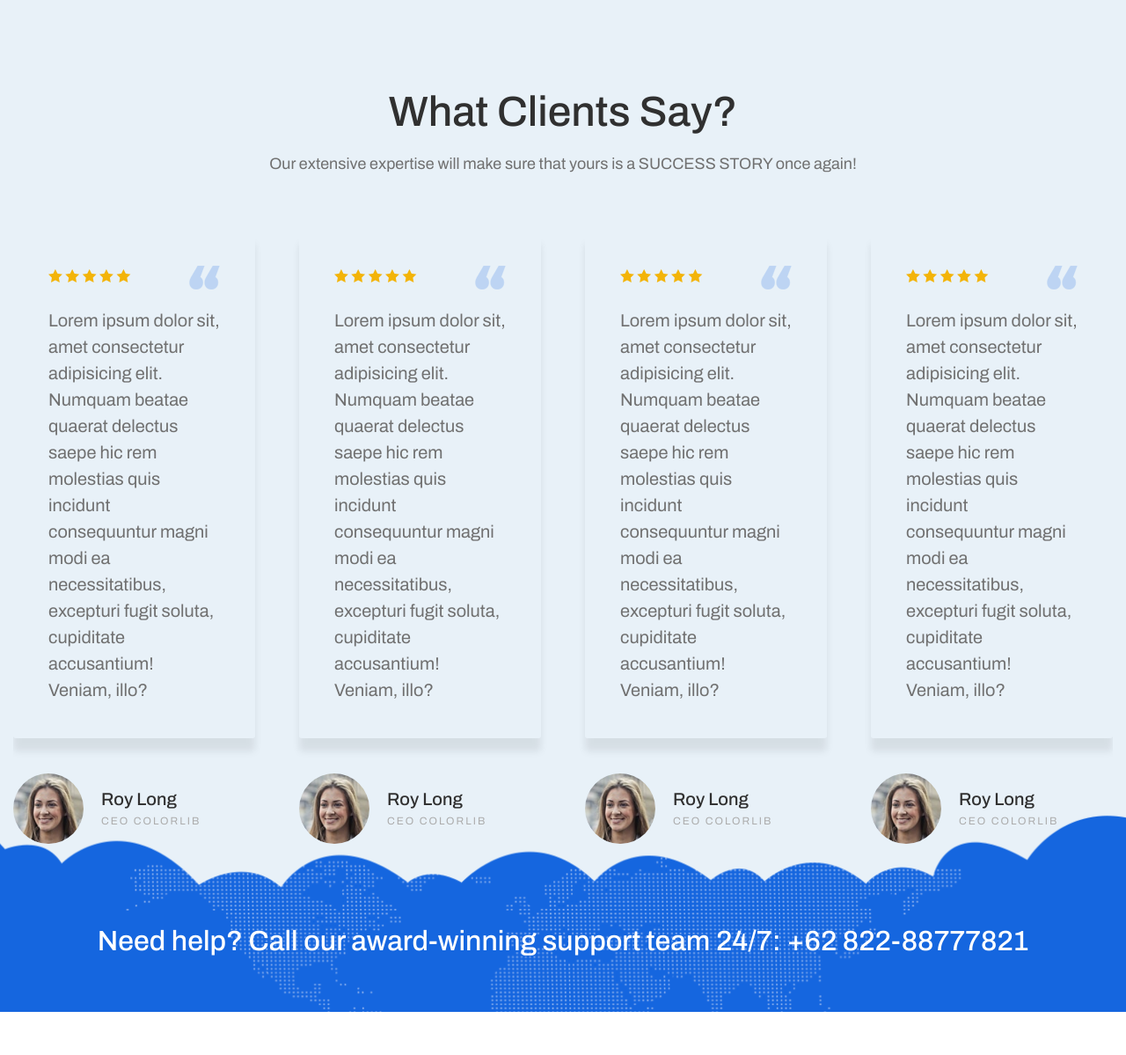
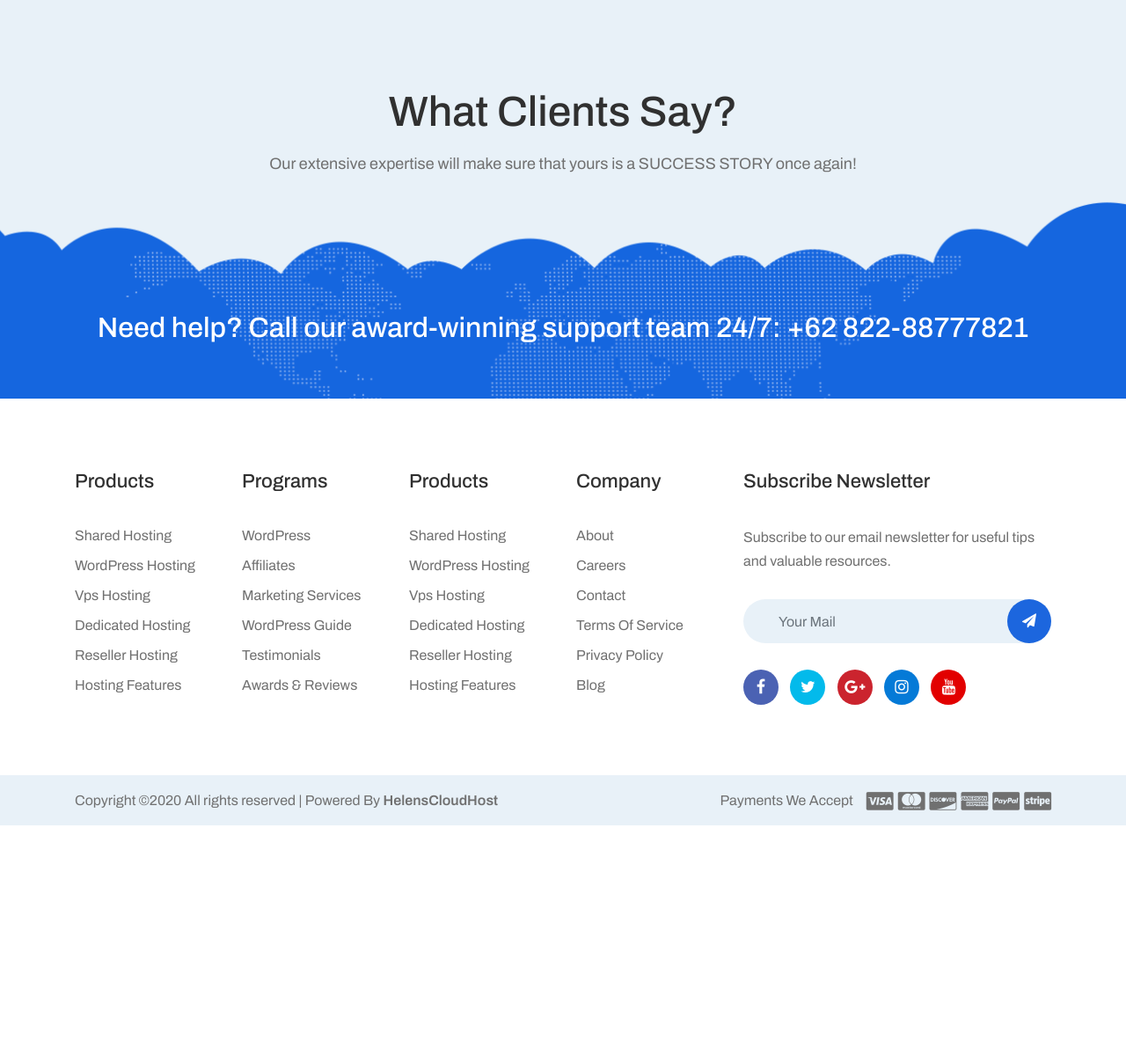
Before and after one commit to helensdeveloper/hosting, a CodeIgniter app: page /database/ in a window 1280 px wide. Shown: the part 2133-3332 px from the top of the page at 88% size. After the commit the page ends 3071 px from the top, so only its background shows below. Run offline with CodeIgniter, Linux system fonts and the light colour scheme; some web fonts are replaced.

Commit message:
18-12-2020 up1

```diff
--- a/application/views/homepage/_home.php
+++ b/application/views/homepage/_home.php
@@ -224,13 +224,12 @@
 			</div>
 		</div>
 	</div>
-	<div class="container-fluid">
+	<!-- <div class="container-fluid">
 		<div class="row">
 			<div class="col-12">
 				<div class="testimonial-slide owl-carousel">
 					<div class="single-testimonial-area">
 						<div class="testimonial-content">
-							<!-- Ratings & Quote -->
 							<div class="ratings-icon d-flex align-items-center justify-content-between">
 								<div class="rating">
 									<i class="icon_star" aria-hidden="true"></i>
@@ -245,7 +244,6 @@
 							</div>
 							<h5>Lorem ipsum dolor sit, amet consectetur adipisicing elit. Numquam beatae quaerat delectus saepe hic rem molestias quis incidunt consequuntur magni modi ea necessitatibus, excepturi fugit soluta, cupiditate accusantium! Veniam, illo?</h5>
 						</div>
-						<!-- Testimonial -->
 						<div class="testimonial-thumbnail-title d-flex align-items-center">
 							<div class="testimonial-thumbnail">
 								<img src="img/bg-img/11.jpg" alt="">
@@ -259,7 +257,7 @@
 				</div>
 			</div>
 		</div>
-	</div>
+	</div> -->
 </section>
 <section class="hami-support-area bg-gray">
 	<div class="container">
```
